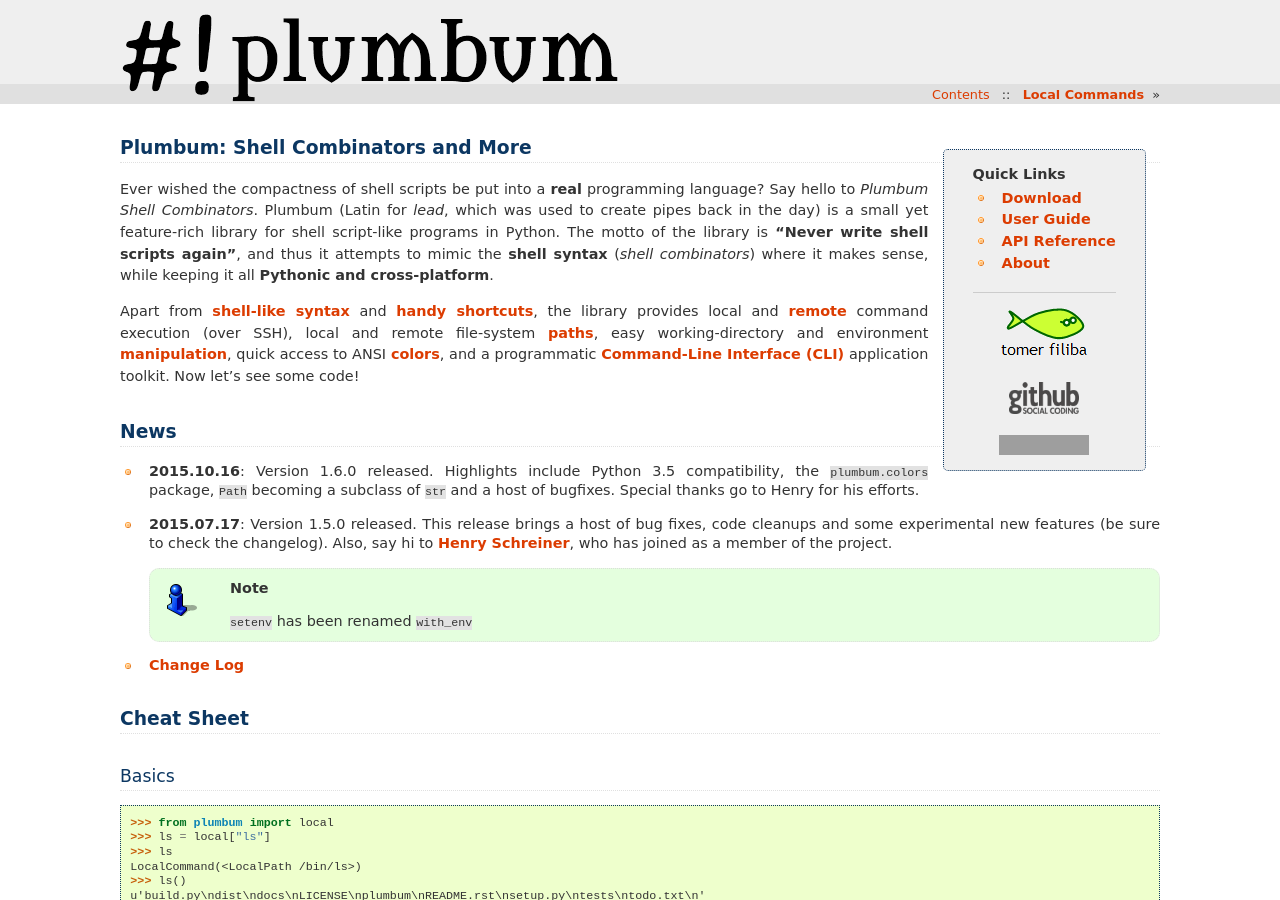
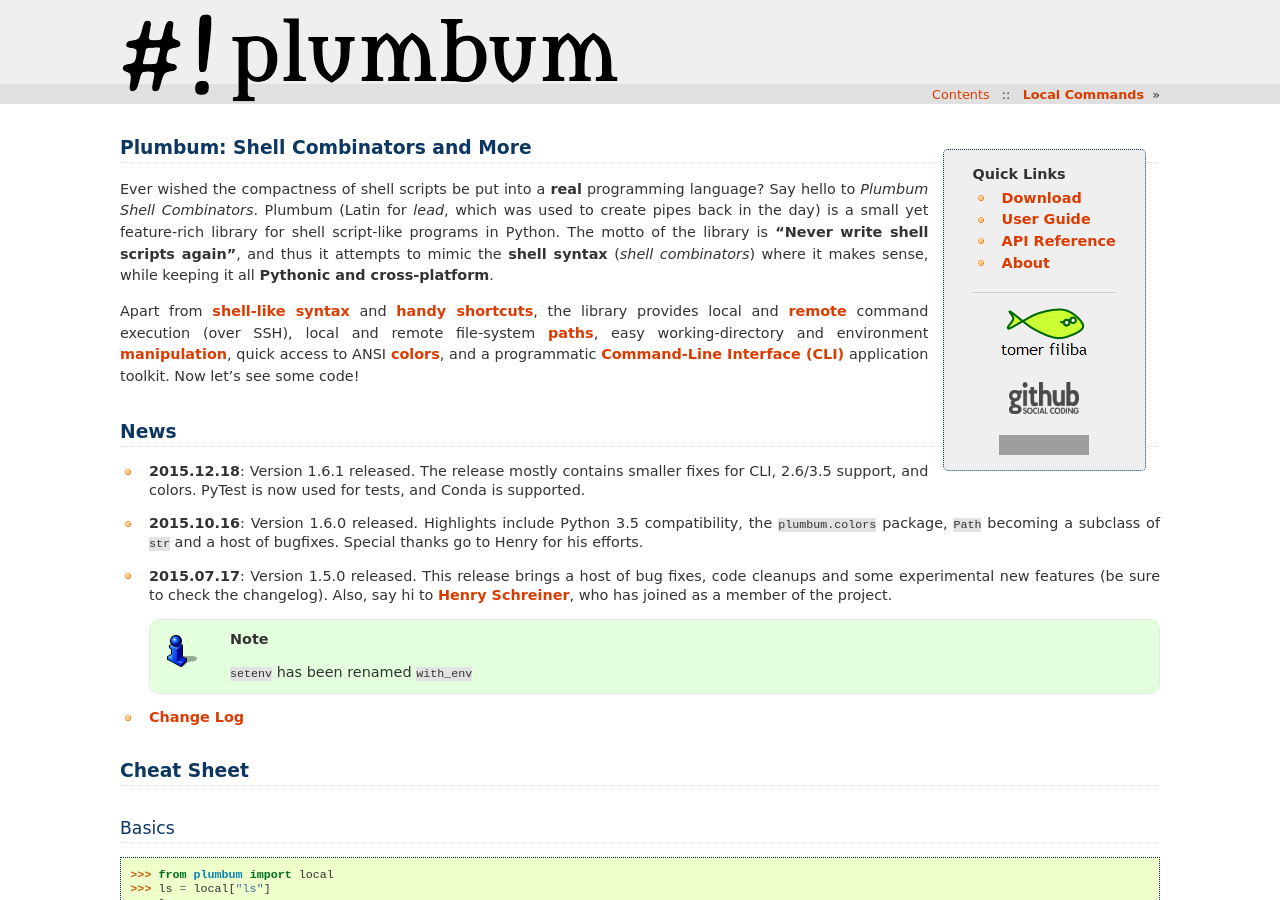
Before and after one commit to tomerfiliba/plumbum, a Sphinx documentation site: the page built from docs/index.rst, in a window 1280 px wide and 900 px high. Built offline with Sphinx 7.4.7, drawn with Linux system fonts in a browser that asks for light colours; grey boxes are pictures that could not be loaded.

Commit message:
Adding news for 1.6.1 release.

```diff
--- a/docs/_news.rst
+++ b/docs/_news.rst
@@ -1,3 +1,5 @@
+* **2015.12.18**: Version 1.6.1 released. The release mostly contains smaller fixes for CLI, 2.6/3.5 support, and colors. PyTest is now used for tests, and Conda is supported.
+
 * **2015.10.16**: Version 1.6.0 released. Highlights include Python 3.5 compatibility, the ``plumbum.colors`` package, ``Path`` becoming a subclass of ``str`` and a host of bugfixes. Special thanks go to Henry for his efforts.
 
 * **2015.07.17**: Version 1.5.0 released. This release brings a host of bug fixes, code cleanups and some experimental new features (be sure to check the changelog). Also, say hi to `Henry Schreiner <https://github.com/henryiii>`_, who has joined as a member of the project.
```
